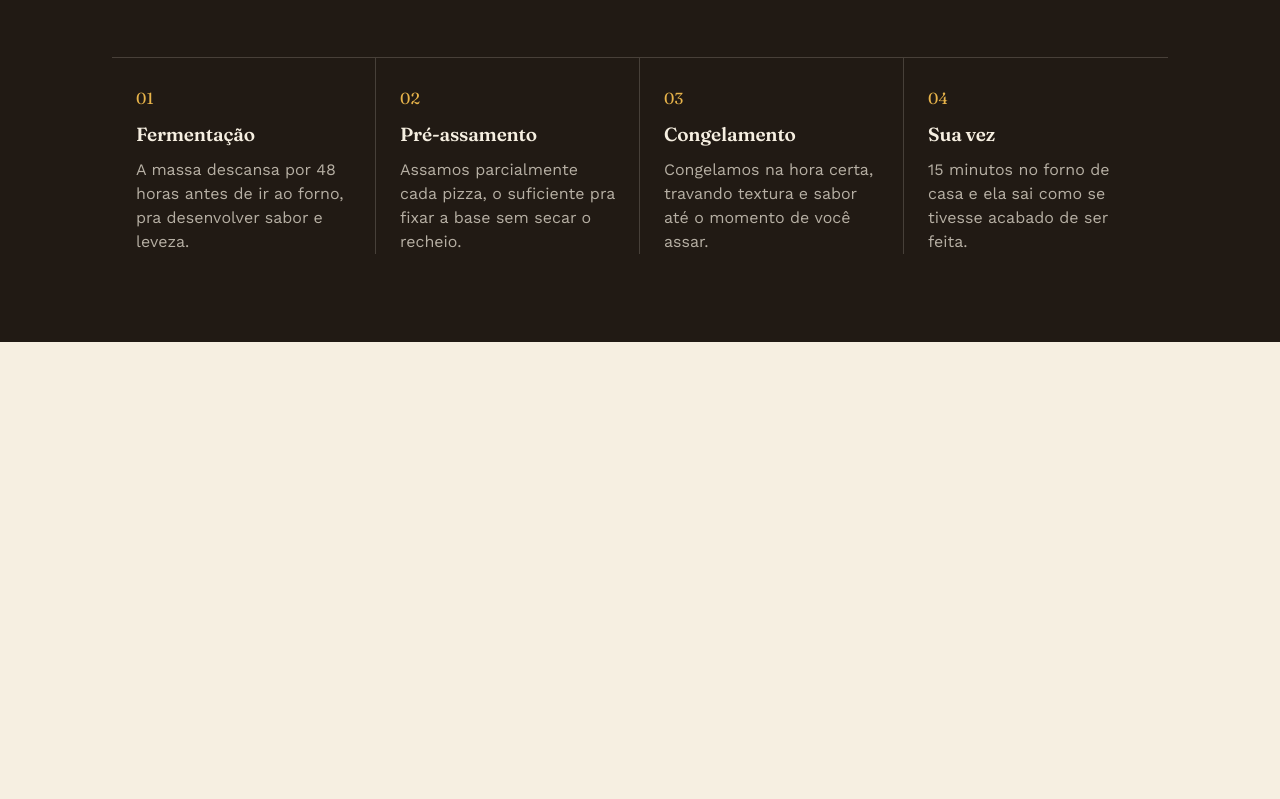
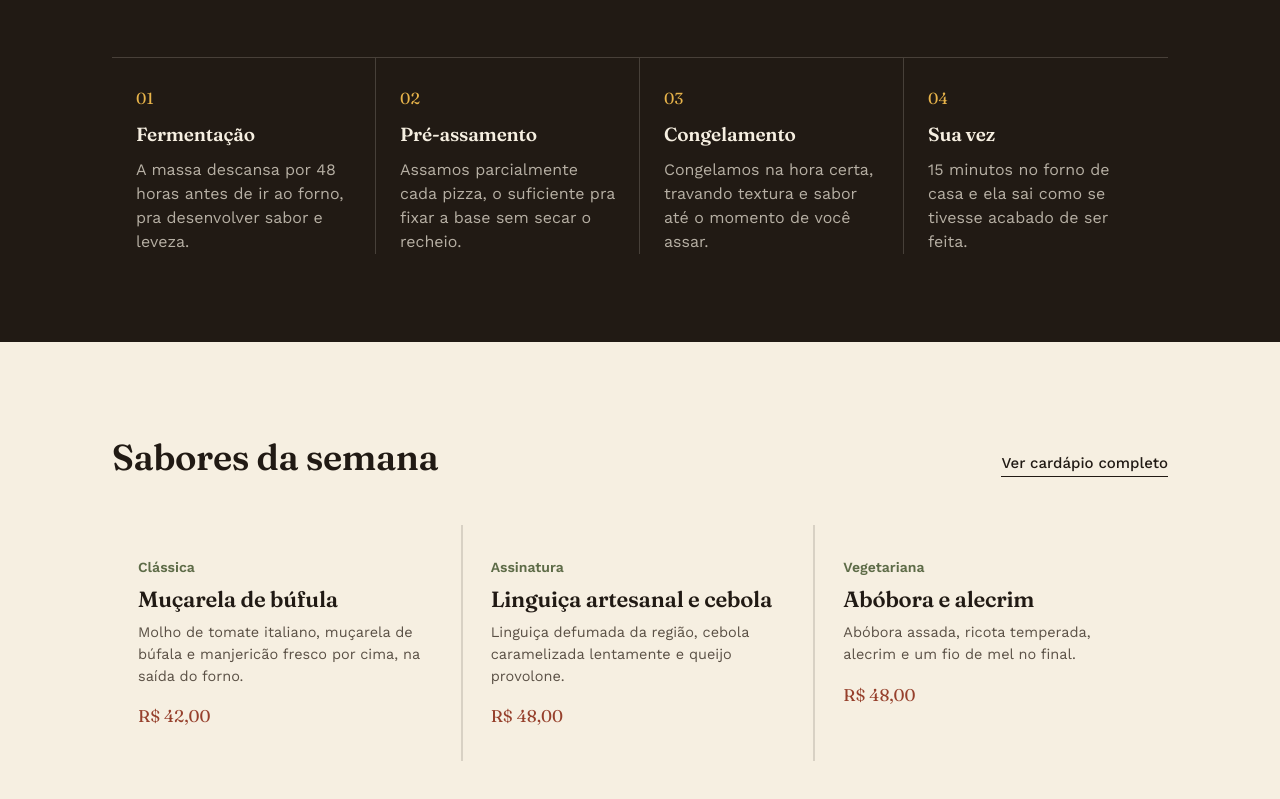
Before and after one commit to MarcioLima79/forno-lento-pizzas, a React (Vite) app: page / in a window 1280 px wide. Shown: the part 1094-1893 px from the top of the page. Before the commit the page ends 1436 px from the top, so only its background shows below. Built offline with nearby package versions, Linux system fonts and the light colour scheme.

Commit message:
feat: add menu section (#6)

```diff
--- a/src/App.tsx
+++ b/src/App.tsx
@@ -1,5 +1,6 @@
 import Header from "./sections/Header/Header";
 import Hero from "./sections/Hero/Hero";
+import Menu from "./sections/Menu/Menu";
 import Process from "./sections/Process/Process";
 
 function App() {
@@ -8,6 +9,7 @@ function App() {
       <Header />
       <Hero />
       <Process />
+      <Menu />
     </main>
   );
 }
--- /dev/null
+++ b/src/sections/Menu/Menu.css
@@ -0,0 +1,77 @@
+.menu {
+  padding: 96px 32px;
+}
+
+.menu-head {
+  display: flex;
+  justify-content: space-between;
+  align-items: flex-end;
+  gap: 24px;
+  margin-bottom: 48px;
+  flex-wrap: wrap;
+}
+
+.menu-head h2 {
+  font-size: 36px;
+  max-width: 14ch;
+}
+
+.menu-head a {
+  font-size: 15px;
+  font-weight: 500;
+  border-bottom: 1px solid var(--color-charcoal);
+  padding-bottom: 2px;
+  white-space: nowrap;
+}
+
+.sabores {
+  display: grid;
+  grid-template-columns: repeat(3, 1fr);
+  gap: 2px;
+}
+
+.sabor {
+  padding: 32px 26px;
+  border-right: 2px solid var(--color-border);
+}
+
+.sabor:last-child {
+  border-right: none;
+}
+
+.sabor .tag {
+  font-size: 14px;
+  color: var(--color-olive);
+  font-weight: 600;
+  margin-bottom: 10px;
+}
+
+.sabor h3 {
+  font-size: 22px;
+  margin-bottom: 10px;
+}
+
+.sabor p {
+  font-size: 14.5px;
+  color: #5a5045;
+  margin-bottom: 16px;
+}
+
+.sabor .preco {
+  font-family: "Fraunces", serif;
+  font-size: 17px;
+  color: var(--color-brick);
+}
+
+@media (max-width: 860px) {
+  .sabores {
+    grid-template-columns: 1fr;
+  }
+
+  .sabor {
+    border-right: none;
+    border-bottom: 2px solid var(--color-border);
+    padding: 24px;
+    margin-bottom: 0;
+  }
+}
--- /dev/null
+++ b/src/sections/Menu/Menu.tsx
@@ -0,0 +1,45 @@
+import "./Menu.css";
+
+function Menu() {
+  return (
+    <section className="menu" id="menu">
+      <div className="wrap">
+        <div className="menu-head">
+          <h2>Sabores da semana</h2>
+          <a href="#cardapio">Ver cardápio completo</a>
+        </div>
+        <div className="sabores">
+          <div className="sabor">
+            <div className="tag">Clássica</div>
+            <h3>Muçarela de búfula</h3>
+            <p>
+              Molho de tomate italiano, muçarela de búfala e manjericão fresco
+              por cima, na saída do forno.
+            </p>
+            <div className="preco">R$ 42,00</div>
+          </div>
+          <div className="sabor">
+            <div className="tag">Assinatura</div>
+            <h3>Linguiça artesanal e cebola</h3>
+            <p>
+              Linguiça defumada da região, cebola caramelizada lentamente e
+              queijo provolone.
+            </p>
+            <div className="preco">R$ 48,00</div>
+          </div>
+          <div className="sabor">
+            <div className="tag">Vegetariana</div>
+            <h3>Abóbora e alecrim</h3>
+            <p>
+              Abóbora assada, ricota temperada, alecrim e um fio de mel no
+              final.
+            </p>
+            <div className="preco">R$ 48,00</div>
+          </div>
+        </div>
+      </div>
+    </section>
+  );
+}
+
+export default Menu;
--- a/src/sections/Process/Process.css
+++ b/src/sections/Process/Process.css
@@ -2,12 +2,6 @@
   background: var(--color-charcoal);
   color: var(--color-flour);
   padding: 88px 32px;
-}
-
-.wrap {
-  max-width: 1120px;
-  margin: 0 auto;
-  padding: 0 32px;
 }
 
 .process .head {
@@ -69,6 +63,5 @@
     border-right: none;
     border-bottom: 1px solid rgba(246, 239, 225, 0.18);
     padding-bottom: 24px;
-    margin-bottom: 0;
   }
 }
--- a/src/styles/tokens.css
+++ b/src/styles/tokens.css
@@ -16,3 +16,31 @@
 
   --spacing-section: 6rem;
 }
+
+body {
+  background: var(--flour);
+  color: var(--charcoal);
+  font-family: "Work Sans", sans-serif;
+  line-height: 1.55;
+  -webkit-font-smoothing: antialiased;
+}
+
+h1,
+h2,
+h3 {
+  font-family: "Fraunces", serif;
+  font-weight: 600;
+  letter-spacing: -0.01em;
+  line-height: 1.08;
+}
+
+a {
+  color: inherit;
+  text-decoration: none;
+}
+
+.wrap {
+  max-width: 1120px;
+  margin: 0 auto;
+  padding: 0 32px;
+}
```
Also changed, not shown: src/sections/Header/Header.css (line endings or trailing spaces).
